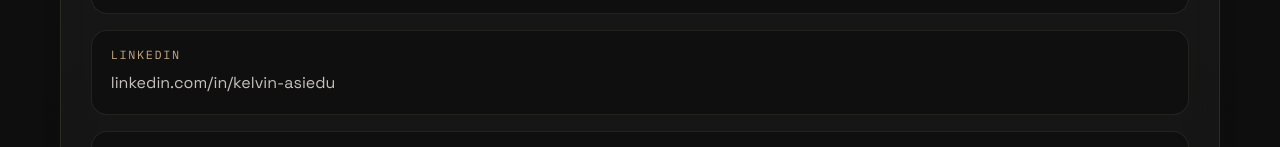
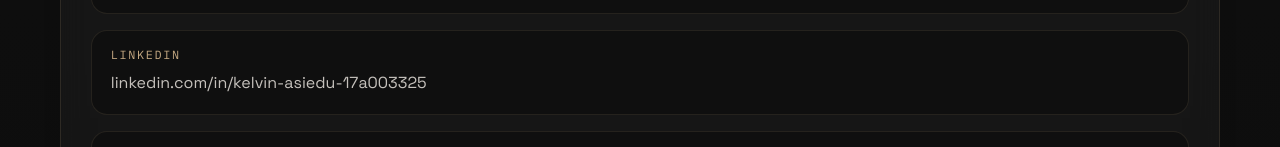
Before and after one commit to kelvinasiedu-programmer/kelvin-asiedu-portfolio, a website: page contact.html in a window 1280 px wide. Shown: the part 653-800 px from the top of the page. Drawn offline with nearby package versions, Linux system fonts and the light colour scheme; a web font is replaced by a local one.

Commit message:
fix: update portfolio contact details

```diff
--- a/contact.html
+++ b/contact.html
@@ -51,9 +51,9 @@
               <span class="contact-label">Email</span>
               <span>Kelvinasiedu0807@gmail.com</span>
             </a>
-            <a href="https://www.linkedin.com/in/kelvin-asiedu/" class="contact-tile" target="_blank" rel="noopener noreferrer">
+            <a href="https://www.linkedin.com/in/kelvin-asiedu-17a003325/" class="contact-tile" target="_blank" rel="noopener noreferrer">
               <span class="contact-label">LinkedIn</span>
-              <span>linkedin.com/in/kelvin-asiedu</span>
+              <span>linkedin.com/in/kelvin-asiedu-17a003325</span>
             </a>
             <a href="https://github.com/kelvinasiedu-programmer" class="contact-tile" target="_blank" rel="noopener noreferrer">
               <span class="contact-label">GitHub</span>
```
Also changed, not shown: index.html (+0 -1 lines).
